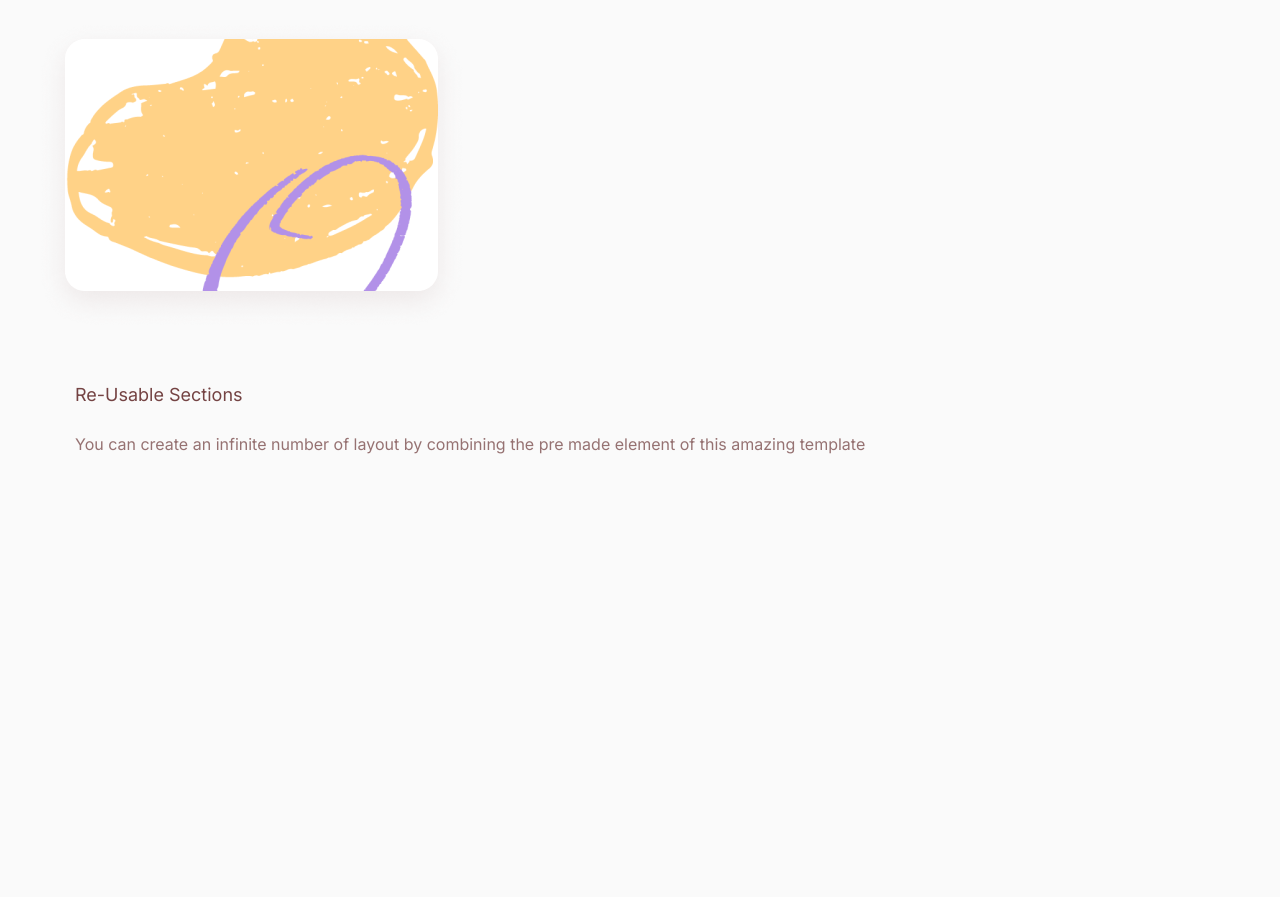
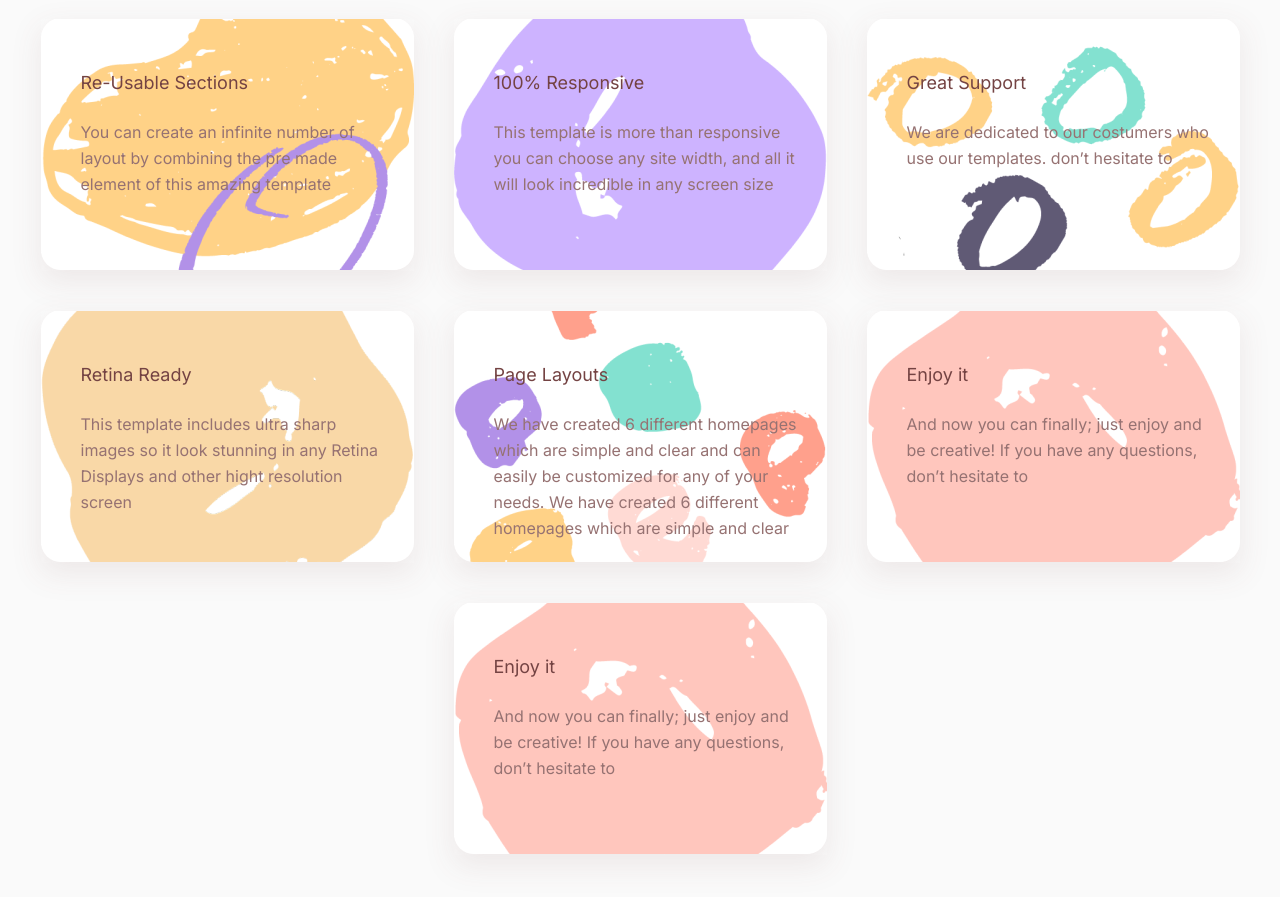
Before and after one commit to andreeivvan/Lunar, a plain HTML site: page index.html in a window 1280 px wide. Shown: the part 4720-5617 px from the top of the page. Before the commit the page ends 5368 px from the top, so only its background shows below. Drawn offline with nearby package versions, Linux system fonts and the light colour scheme.

Commit message:
scrol lunar

```diff
--- a/css/style.css
+++ b/css/style.css
@@ -585,17 +585,27 @@ body  {
 }
 .you-get__cards {
     display: flex;
+    flex-wrap: wrap;
+    justify-content: center;
+}
 
+.you-get__card {
+    overflow: hidden;
+    width: 373px;
+    height: 252px;
+    position: relative;
+    box-shadow: 0px 10px 30px rgba(116, 67, 67, 0.1);
+    margin: 20px;
 }
+
 .you-get__card-image {
-
-}
-.you-get__card {
-    padding: 20px;
-
+   width: 100%;
+   object-fit: none;
+   position: absolute;
 }
 .you-get__card-content {
-    padding: 50px 40px 50px 40px;
+    padding: 50px 10px 10px 40px;
+    position: relative;
 }
 .you-get__card-title {
     font-family: 'Inter';
@@ -606,11 +616,28 @@ body  {
     color: #744343;
     margin: 0px 0px 23px 0px;
 }
-.you-get__card-text {
+.you-get__card-text P{
+    overflow: auto;
+    height: 130px;
     font-family: 'Inter';
     font-style: normal;
     font-weight: 400;
     font-size: 16px;
     line-height: 162%;
     color: #967272;
+    padding: 0px 10px 0px 0px;
 }
+
+
+@media (max-width:819px){
+
+
+
+}
+
+@media (max-width:767px){
+
+}
+@media (min-width:1024px){
+
+}
--- a/index.html
+++ b/index.html
@@ -176,8 +176,92 @@
                                 </div>
                             </div>
                         </div>
+
+                        <div class="you-get__card">
+                            <img class="you-get__card-image" src="img/you-get/02.png" alt="you-get">
+                            <div class="you-get__card-content">
+                                <h4 class="you-get__card-title">100% Responsive</h4>
+                                <div class="you-get__card-text">
+                                    <p>
+                                        This template is more than responsive
+                                        you can choose any site width, and all it will look
+                                        incredible in any screen size
+                                    </p>
+                                </div>
+                            </div>
+                        </div>
+
+                        <div class="you-get__card">
+                            <img class="you-get__card-image" src="img/you-get/03.png" alt="you-get">
+                            <div class="you-get__card-content">
+                                <h4 class="you-get__card-title">Great Support</h4>
+                                <div class="you-get__card-text">
+                                    <p>
+                                        We are dedicated to our costumers who use our templates.
+                                        don’t hesitate to
+                                    </p>
+                                </div>
+                            </div>
+                        </div>
+
+                        <div class="you-get__card">
+                            <img class="you-get__card-image" src="img/you-get/04.png" alt="you-get">
+                            <div class="you-get__card-content">
+                                <h4 class="you-get__card-title">Retina Ready</h4>
+                                <div class="you-get__card-text">
+                                    <p>
+                                        This template includes ultra sharp images so it look
+                                        stunning in any Retina Displays and other hight resolution screen
+                                    </p>
+                                </div>
+                            </div>
+                        </div>
+
+                        <div class="you-get__card">
+                            <img class="you-get__card-image" src="img/you-get/05.png" alt="you-get">
+                            <div class="you-get__card-content">
+                                <h4 class="you-get__card-title">Page Layouts</h4>
+                                <div class="you-get__card-text">
+                                    <p>
+                                        We have created 6 different homepages which are simple
+                                        and clear and can easily be customized for any of your needs.
+                                        We have created 6 different homepages which are simple
+                                        and clear and can easily be customized for any of your needs.
+                                        We have created 6 different homepages which are simple
+                                        and clear and can easily be customized for any of your needs.
+                                        We have created 6 different homepages which are simple
+                                        and clear and can easily be customized for any of your needs.
+                                    </p>
+                                </div>
+                            </div>
+                        </div>
+
+                        <div class="you-get__card">
+                            <img class="you-get__card-image" src="img/you-get/06.png" alt="you-get">
+                            <div class="you-get__card-content">
+                                <h4 class="you-get__card-title">Enjoy it</h4>
+                                <div class="you-get__card-text">
+                                    <p>
+                                        And now you can finally; just enjoy and be creative!
+                                        If you have any questions, don’t hesitate to
+                                    </p>
+                                </div>
+                            </div>
+                        </div>
+
+                        <div class="you-get__card">
+                            <img class="you-get__card-image" src="img/you-get/06.png" alt="you-get">
+                            <div class="you-get__card-content">
+                                <h4 class="you-get__card-title">Enjoy it</h4>
+                                <div class="you-get__card-text">
+                                    <p>
+                                        And now you can finally; just enjoy and be creative!
+                                        If you have any questions, don’t hesitate to
+                                    </p>
+                                </div>
+                            </div>
+                        </div>
                     </div>
-
                 </div>
             </div>
         </section>
```
Also changed, not shown: img/you-get/02.png (added), img/you-get/03.png (added), img/you-get/04.png (added), img/you-get/05.png (added), img/you-get/06.png (added).
